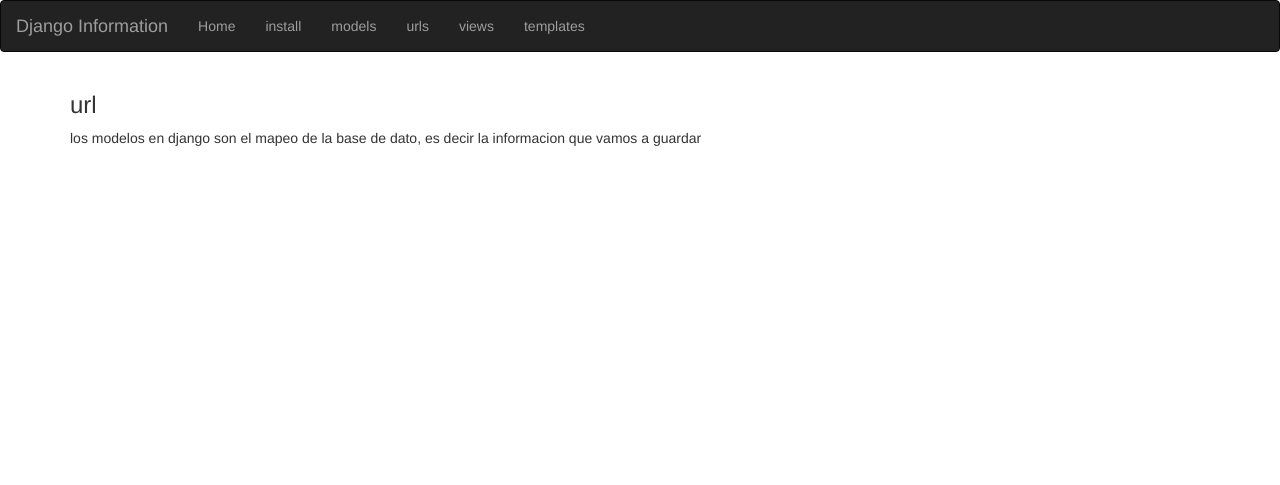
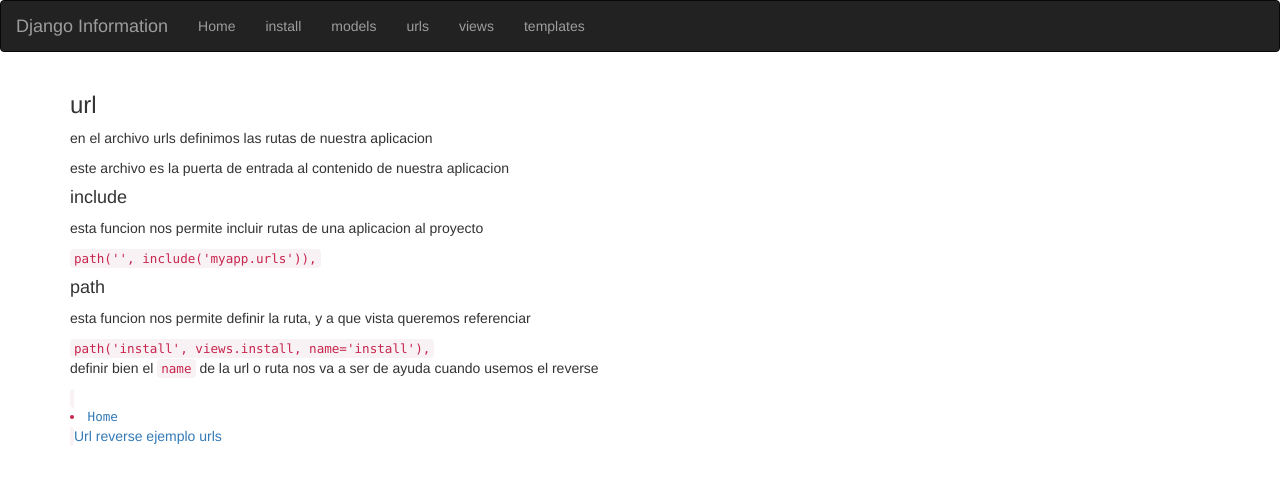
Before and after one commit to Yursksf1/dp4_proyecto, a Django app: page /archivos/urls in a window 1280 px wide. Shown: the top 485 px of the page. Run offline with Django 3.2, Linux system fonts and the light colour scheme; some libraries are stand-ins or nearby versions.

Commit message:
documentation django

```diff
--- a/django_tutorial/myapp/templates/myapp/index.html
+++ b/django_tutorial/myapp/templates/myapp/index.html
@@ -3,4 +3,5 @@
 {% block content %}
   <h3>Django</h3>
   <p>Django es un framework de programacion web escrito en python es muy bonito</p>
+  <a href="https://github.com/Yursksf1/dp4_proyecto/tree/master/django_tutorial"> repo</a>
 {% endblock %}
--- a/django_tutorial/myapp/templates/myapp/urls.html
+++ b/django_tutorial/myapp/templates/myapp/urls.html
@@ -2,5 +2,28 @@
 
 {% block content %}
 <h3>url</h3>
-  <p>los modelos en django son el mapeo de la base de dato, es decir la informacion que vamos a guardar</p>
+  <p>en el archivo urls definimos las rutas de nuestra aplicacion</p>
+  <p>este archivo es la puerta de entrada al contenido de nuestra aplicacion</p>
+
+<h4>include</h4>
+<p>esta funcion nos permite incluir rutas de una aplicacion al proyecto</p>
+<code>
+  path('', include('myapp.urls')),
+</code>
+
+
+<h4>path</h4>
+<p>esta funcion nos permite definir la ruta, y a que vista queremos referenciar</p>
+<code>
+  path('install', views.install, name='install'),
+</code>
+
+<p> definir bien el <code>name</code> de la url o ruta nos va a ser de ayuda cuando usemos el reverse </p>
+  <code>
+    <li><a href="{% url 'index' %}">Home</a></li>
+  </code>
+
+  <a href="https://docs.djangoproject.com/en/4.0/topics/http/urls/#reverse-resolution-of-urls">Url reverse</a>
+  <a href="https://docs.djangoproject.com/en/4.0/topics/http/urls/#example">ejemplo urls</a>
+
 {% endblock %}
--- a/django_tutorial/myapp/templates/myapp/views.html
+++ b/django_tutorial/myapp/templates/myapp/views.html
@@ -2,5 +2,6 @@
 
 {% block content %}
 <h3>vista</h3>
-  <p>los modelos en django son el mapeo de la base de dato, es decir la informacion que vamos a guardar</p>
+  <p>en la vista nosotros definimos la funcionalidad de nuestra aplicacion, podemos usar vistas basadas en funcioines o vistas basadas en clases</p>
+
 {% endblock %}
```
Also changed, not shown: django_tutorial/myapp/templates/myapp/install.html (+4 -4 lines), django_tutorial/myapp/templates/myapp/templates.html (+22 -1 lines).
